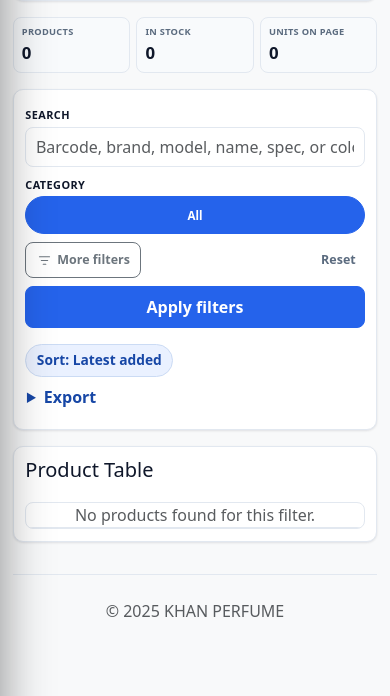
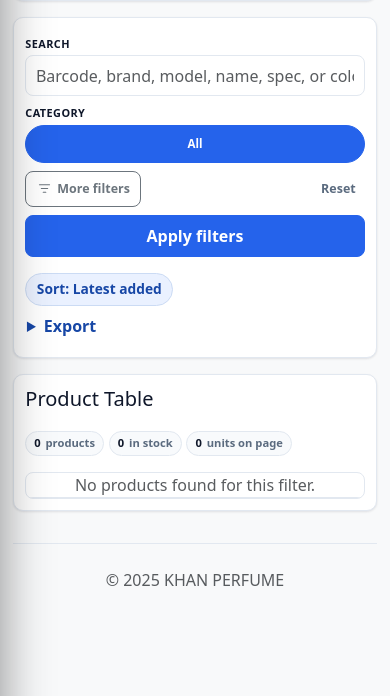
Before and after one commit to mrui0516/InventoryApp, a Django app: page /products/ in a window 390 px wide. Shown: the part 124-820 px from the top of the page. Run offline with Django 5.2, Linux system fonts and the light colour scheme; the visitor is signed in with stand-in values (Sample User, id 1); data comes from the database, SQL or seed files in the repository; data that the repository does not hold is empty; some libraries are stand-ins or nearby versions.

Commit message:
ux: fix clipped category chips, rearrange desktop filters, fold counters into table header
- Category chips were being clipped on desktop: they sat in one narrow
  toolbar-grid column while forced to equal width with nowrap, so longer names
  such as 'Accessories' were cut off. Categories now take their own full-width
  row and size to their content; phones keep the equal-width single row.
- Rearranged the desktop filter block (>=1200px): categories on row one, then
  search plus brand/stock/sort on row two. The shared two-column tablet layout
  is left untouched between 576 and 1199px.
- Removed the standalone counter cards and folded the three figures (products,
  in stock, units on page) into the Product Table header as compact pills, so
  the numbers sit with the data they describe on desktop and mobile alike.
257 pass.

Co-Authored-By: Claude Opus 4.8 <noreply@anthropic.com>

```diff
--- a/stock/templates/stock/product_list.html
+++ b/stock/templates/stock/product_list.html
@@ -4,14 +4,31 @@
 {% block content %}
 <style>
   /* Categories are selection chips (pills), visually distinct from the
-     action buttons below so the two never read as the same control. */
-  .cat-chips{ display:flex; flex-wrap:nowrap; gap:.3rem; }
-  .cat-chips .btn{ flex:1 1 0; min-width:0; font-weight:600; white-space:nowrap; border-radius:999px; }
+     action buttons below so the two never read as the same control. They get
+     their own full-width row: squeezed into one narrow toolbar column the
+     longer names ("Accessories") were being clipped. */
+  .toolbar-grid > .cat-quickfilter{ grid-column:1 / -1; }
+  .cat-chips{ display:flex; flex-wrap:wrap; gap:.35rem; }
+  .cat-chips .btn{ flex:0 0 auto; font-weight:600; white-space:nowrap; border-radius:999px; padding:.35rem .9rem; }
+  /* counters live in the table header now */
+  .table-stats{ display:flex; flex-wrap:wrap; gap:.4rem; align-items:center; }
+  .tstat{
+    display:inline-flex; align-items:baseline; gap:.3rem;
+    padding:.25rem .6rem; border-radius:999px;
+    background:var(--app-surface-2); border:1px solid var(--pl-border);
+    color:var(--pl-muted); font-size:.78rem; font-weight:600; white-space:nowrap;
+  }
+  .tstat b{ color:var(--pl-text); font-weight:800; font-variant-numeric:tabular-nums; }
   /* Action row: one primary (Apply), one outline disclosure, one plain link. */
   .filter-actions{ display:flex; align-items:center; gap:.5rem; flex-wrap:wrap; }
   .filter-actions .mf-btn{ display:inline-flex; align-items:center; gap:.35rem; }
   .filter-actions .reset-btn{ text-decoration:none; font-weight:600; color:var(--pl-muted); }
   .filter-actions .apply-btn{ font-weight:700; }
+  /* Desktop: categories own row 1, then search + the three selects on row 2.
+     (Between 576-1199px the shared two-column tablet layout still applies.) */
+  @media (min-width:1200px){
+    .toolbar-grid{ grid-template-columns:2fr repeat(3,minmax(0,1fr)); }
+  }
   /* the secondary filters collapse on phones but stay inline on desktop */
   @media (min-width:576px){ #moreFilters.mf-collapse{ display:contents !important; } }
   /* Export is occasional — keep it folded so it never pushes the list down */
@@ -44,18 +61,16 @@
     .pm-spec{ font-size:.72rem; color:var(--pl-muted); font-weight:600; line-height:1.25; }
     .pm-sub{ font-size:.68rem; color:var(--pl-muted); line-height:1.3; font-variant-numeric:tabular-nums;
       overflow:hidden; text-overflow:ellipsis; white-space:nowrap; }
-    /* counters: one compact row instead of three stacked cards */
-    .stat-grid{ grid-template-columns:repeat(3,minmax(0,1fr)); gap:.4rem; }
-    .stat-card{ padding:.4rem .5rem; }
-    .stat-label{ font-size:.58rem; letter-spacing:.03em; }
-    .stat-value{ margin-top:.1rem; font-size:1.05rem; }
+    .table-stats{ gap:.3rem; }
+    .tstat{ padding:.2rem .5rem; font-size:.7rem; }
     /* filters: compact labels, collapsed secondary block two-up */
     .toolbar .form-label{ font-size:.68rem; margin-bottom:.2rem; text-transform:uppercase; letter-spacing:.04em; }
     .toolbar .form-control,.toolbar .form-select{ padding:.45rem .6rem; }
     #moreFilters{ grid-column:1 / -1; }
     #moreFilters.show{ display:grid; grid-template-columns:repeat(2,minmax(0,1fr)); gap:.5rem; }
     /* clear hierarchy instead of three identical-looking buttons */
-    .cat-chips .btn{ font-size:.72rem; padding:.38rem .3rem; }
+    .cat-chips{ flex-wrap:nowrap; }
+    .cat-chips .btn{ flex:1 1 0; min-width:0; font-size:.72rem; padding:.38rem .3rem; }
     .filter-actions .mf-btn{ flex:0 0 auto; font-size:.78rem; padding:.4rem .65rem; min-height:36px; }
     .filter-actions .reset-btn{ margin-left:auto; font-size:.78rem; padding:.4rem .5rem; min-height:36px; }
     .filter-actions .apply-btn{ flex:1 1 100%; min-height:42px; }
@@ -92,21 +107,6 @@
         {% endif %}
         {% if can_manage %}<a href="{% url 'add_product' %}" class="btn btn-primary"><span class="d-none d-sm-inline">Add Product</span><span class="d-sm-none">+ Add</span></a>{% endif %}
       </div>
-    </div>
-  </section>
-
-  <section class="stat-grid">
-    <div class="stat-card">
-      <span class="stat-label">Products</span>
-      <div class="stat-value">{{ total_types }}</div>
-    </div>
-    <div class="stat-card">
-      <span class="stat-label">In stock</span>
-      <div class="stat-value">{{ in_stock_types }}</div>
-    </div>
-    <div class="stat-card">
-      <span class="stat-label">Units on page</span>
-      <div class="stat-value">{{ total_stock }}</div>
     </div>
   </section>
 
@@ -269,6 +269,11 @@
     <div class="strip-head mb-3">
       <div>
         <h2 class="h5 mb-1">Product Table</h2>
+      </div>
+      <div class="table-stats">
+        <span class="tstat"><b>{{ total_types }}</b> products</span>
+        <span class="tstat"><b>{{ in_stock_types }}</b> in stock</span>
+        <span class="tstat"><b>{{ total_stock }}</b> units on page</span>
       </div>
     </div>
 
```
Also changed, not shown: docs/STATUS.md (+1 -0 lines).
